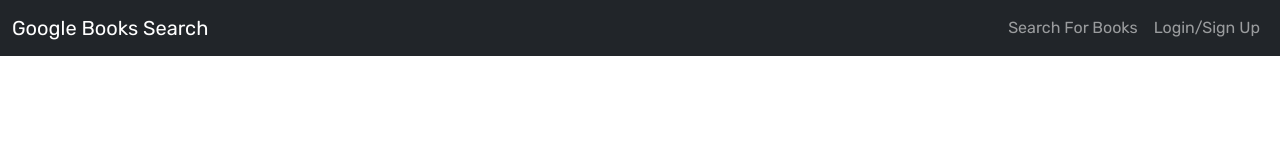
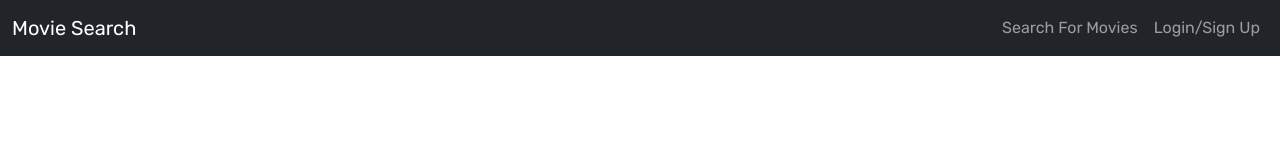
Before and after one commit to Carolinapalacios95/Binge-Buds, a React (Create React App) app in the folder client/: page / in a window 1280 px wide. Shown: the top 160 px of the page. Built offline with nearby package versions, Linux system fonts and the light colour scheme.

Commit message:
updating files missing link to seeds

```diff
--- a/client/src/components/Navbar.js
+++ b/client/src/components/Navbar.js
@@ -15,19 +15,19 @@ const AppNavbar = () => {
       <Navbar bg='dark' variant='dark' expand='lg'>
         <Container fluid>
           <Navbar.Brand as={Link} to='/'>
-            Google Books Search
+            Movie Search
           </Navbar.Brand>
           <Navbar.Toggle aria-controls='navbar' />
           <Navbar.Collapse id='navbar' className='d-flex flex-row-reverse'>
             <Nav className='ml-auto d-flex'>
               <Nav.Link as={Link} to='/'>
-                Search For Books
+                Search For Movies
               </Nav.Link>
-              {/* if user is logged in show saved books and logout */}
+              {/* if user is logged in show saved movies and logout */}
               {Auth.loggedIn() ? (
                 <>
                   <Nav.Link as={Link} to='/saved'>
-                    See Your Books
+                    See Your Movies
                   </Nav.Link>
                   <Nav.Link onClick={Auth.logout}>Logout</Nav.Link>
                 </>
--- a/package.json
+++ b/package.json
@@ -7,6 +7,7 @@
     "start": "node server/server.js --ignore client",
     "develop": "concurrently \"cd server && npm run watch\" \"cd client && npm start\"",
     "install": "cd server && npm i && cd ../client && npm i",
+    "seed": "cd server && npm run seed",
     "build": "cd client && npm run build"
   },
   "author": "",
```
Also changed, not shown: 1 other file (tests, documents, lock files or other folders).
